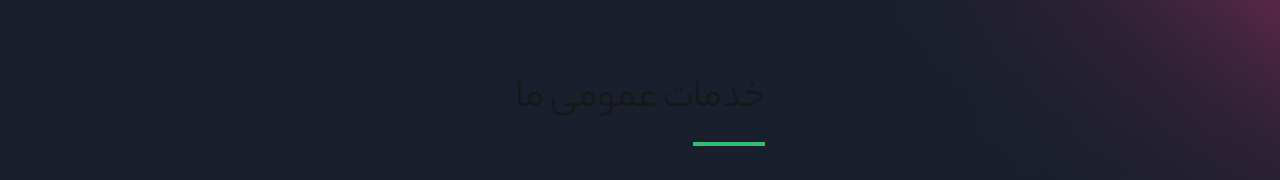
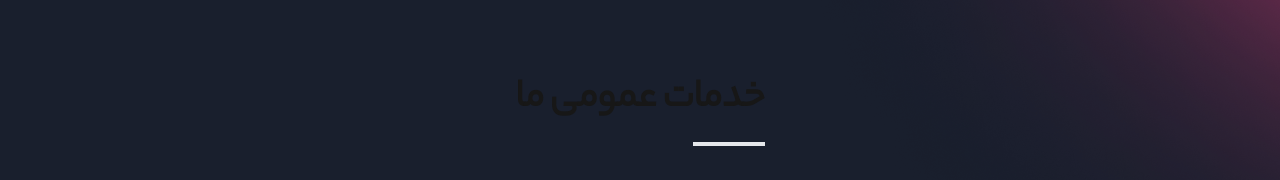
Before and after one commit to Iminiume/psoriasis-diagnosis, a Next.js app: page / in a window 1280 px wide. Shown: the part 2395-2575 px from the top of the page. Built offline with nearby package versions, Linux system fonts and the light colour scheme.

Commit message:
feat: :art: Added title with indicator component to the project

```diff
--- /dev/null
+++ b/components/title-indicator/TitleIndicator.jsx
@@ -0,0 +1,25 @@
+"use client";
+import React from "react";
+import { Title } from "../typography";
+import classNames from "classnames";
+
+const colorClasses = {
+  primary: "border-primaryColor",
+  blue: "border-blueColor",
+  green: "border-greenColor",
+};
+
+function TitleIndicator({ color, children }) {
+  return (
+    <Title
+      className={classNames(
+        "relative text-[40px] before:absolute before:top-[4.5rem] before:w-[72px] before:border-[2px]",
+        `before:${colorClasses[color]}`,
+      )}
+    >
+      {children}
+    </Title>
+  );
+}
+
+export default TitleIndicator;
--- /dev/null
+++ b/components/title-indicator/index.js
@@ -0,0 +1 @@
+export { default } from "./TitleIndicator";
--- a/public/styles/globals.css
+++ b/public/styles/globals.css
@@ -6,8 +6,8 @@
   --background: #191f2d;
 
   --primary-color: #ff4187;
-  --secondary-color: #194cc2;
 
+  --blue-color: #194cc2;
   --green-color: #2dc071;
   --orange-color: #f9693e;
   --purple-color: #d251a9;
--- a/tailwind.config.js
+++ b/tailwind.config.js
@@ -16,7 +16,7 @@ module.exports = {
         background: "var(--background)",
 
         primaryColor: "var(--primary-color)",
-        secondaryColor: "var(--secondary-color)",
+        blueColor: "var(--blue-color)",
         greenColor: "var(--green-color)",
         purpleColor: "var(--purple-color)",
         orangeColor: "var(--orange-color)",
--- a/view/home/fourth-section/FourthSection.jsx
+++ b/view/home/fourth-section/FourthSection.jsx
@@ -5,6 +5,7 @@ import Image from "next/image";
 import classNames from "classnames";
 import { IconRenderer } from "@/components/icon/IconRenderer";
 import Link from "next/link";
+import TitleIndicator from "@/components/title-indicator";
 
 const Texts = {
   title: "خدمات عمومی ما",
@@ -48,18 +49,12 @@ function FourthSection() {
   return (
     <div className="flex flex-col gap-[58px] py-[8rem]">
       <div className="flex items-center justify-center">
-        <Text
-          className={
-            "before:border-greenColor relative text-[40px] before:absolute before:top-[4.5rem] before:w-[72px] before:border-[2px]"
-          }
-        >
-          {Texts.title}
-        </Text>
+        <TitleIndicator color={"green"}>{Texts.title}</TitleIndicator>
       </div>
 
       <div className="z-30 flex justify-between gap-8">
         {cards.map((item) => (
-          <div className="bg-cardBg flex basis-1/3 flex-col items-center justify-center gap-8 rounded-[2rem] px-6 py-8">
+          <div className="flex basis-1/3 flex-col items-center justify-center gap-8 rounded-[2rem] bg-cardBg px-6 py-8">
             <div className="flex flex-col items-center justify-center gap-4">
               <Image src={item?.iconImage} />
               <Title className={"text-2xl"}>{item?.title}</Title>
--- a/view/home/second-section/SecondSection.jsx
+++ b/view/home/second-section/SecondSection.jsx
@@ -3,6 +3,7 @@ import React from "react";
 import SecondThumbnail from "@/public/images/thumbSection2.png";
 import BlueShadow from "@/public/images/blueShadow.png";
 import { Text, Title } from "@/components/typography";
+import TitleIndicator from "@/components/title-indicator";
 
 const Texts = {
   title: "تشخیص بیماری، پیشنهاد درمان",
@@ -24,13 +25,7 @@ function SecondSection() {
 
       {/* Text Box */}
       <div className="flex w-full basis-2/3 flex-col items-start justify-start gap-8">
-        <Title
-          className={
-            "relative text-[40px] before:absolute before:top-[4.5rem] before:w-[72px] before:border-[2px] before:border-secondaryColor"
-          }
-        >
-          {Texts.title}
-        </Title>
+        <TitleIndicator color={"blue"}>{Texts.title}</TitleIndicator>
         <Text className={"text-2xl"}>{Texts.description}</Text>
       </div>
 
--- a/view/home/third-section/ThirdSection.jsx
+++ b/view/home/third-section/ThirdSection.jsx
@@ -4,6 +4,7 @@ import { Text, Title } from "@/components/typography";
 import BigPinkShadow from "@/public/images/bigPinkShadow.png";
 import ThirdThumbnail from "@/public/images/thumbSection3.png";
 import Button from "@/components/button";
+import TextIndicator from "@/components/title-indicator/TitleIndicator";
 
 const Texts = {
   title: "تشخیص بیماری، پیشنهاد درمان",
@@ -19,13 +20,8 @@ function ThirdSection() {
     <div className="flex gap-[4rem] py-[8rem]">
       {/* Text Box */}
       <div className="flex basis-3/4 flex-col gap-[4rem]">
-        <Title
-          className={
-            "relative text-[40px] before:absolute before:top-[4.5rem] before:w-[72px] before:border-[2px] before:border-primaryColor"
-          }
-        >
-          {Texts.title}
-        </Title>
+        <TextIndicator color={"primary"}>{Texts.title}</TextIndicator>
+
         <Text className={"text-[1.5rem]"}>{Texts.description}</Text>
         <div className="flex gap-6">
           <Button>{Texts.reserveNow}</Button>
```
